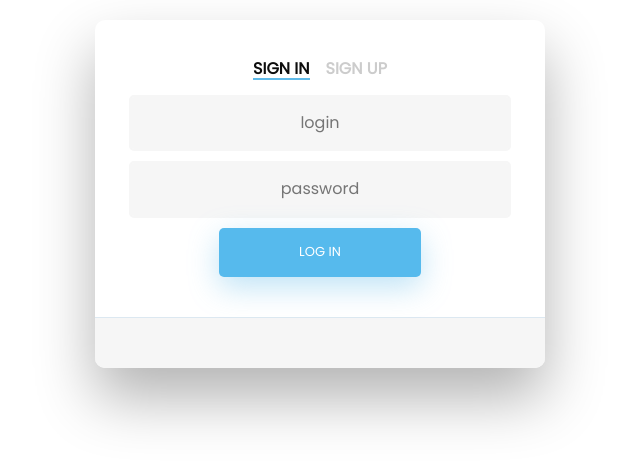
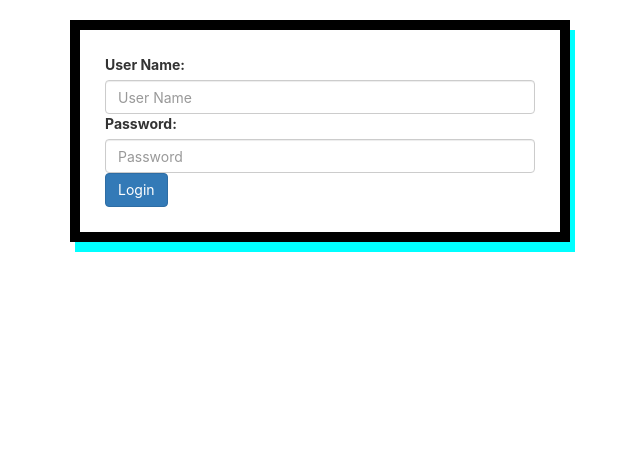
Before and after one commit to jpelegrino25/trainingapp, a React (Create React App) app in the folder training/: page / in a window 1280 px wide. Shown: the top 464 px of the page, without its empty margins (320-960 px from the left). Built offline with nearby package versions, Linux system fonts and the light colour scheme.

Commit message:
Enhance Login page.

```diff
--- a/training/src/components/login/LoginComponent.jsx
+++ b/training/src/components/login/LoginComponent.jsx
@@ -26,7 +26,8 @@ class LoginComponent extends Component {
         })
     }
 
-    login=()=> {
+    login=(e)=> {
+        e.preventDefault();
         const {username,password}=this.state.user;
 
         AuthenticationService.authenticatedBasic(username,password)
@@ -41,46 +42,53 @@ class LoginComponent extends Component {
     render() {
         const {username,password}=this.state.user;
         return (
-            <div className="LoginComponent container">
+            <div className="container">
 
+                <h1 className="text-center"></h1>
 
-                <div className="wrapper fadeInDown">
-                    <div id="formContent">
+                <div className="Login">
+                    <form>
+                        <div className="form-row mb-3">
+                            <div className="col">
+                                <label>User Name:</label>
+                            </div>
+                            <div className="col">
+                                <input type="text"
+                                value={username}
+                                name="username"
+                                onChange={this.handleChangeField}
+                                placeholder="User Name"
+                                className="form-control"/>
+                            </div>
+                        </div>
 
-                        <h2 className="active"> Sign In </h2>
-                        <h2 className="inactive underlineHover">Sign Up </h2>
+                        <div className="form-row mb-3">
+                            <div className="col">
+                                <label>Password:</label>
+                            </div>
+                            <div className="col">
+                                <input type="password"
+                                value={password}
+                                name="password"
+                                placeholder="Password"
+                                onChange={this.handleChangeField}
+                                className="form-control"/>
+                            </div>
+                        </div>
 
-
-                        <div className="fadeIn first">
-                        {/* <img src="http://danielzawadzki.com/codepen/01/icon.svg" id="icon" alt="User Icon" /> */}
+                        <div className="form-row">
+                            <div className="col">
+                            <button className="btn btn-primary"
+                            onClick={this.login}>Login</button>
+                            </div>
                         </div>
 
 
-                        <div>
-                            <input type="text" id="login" className="fadeIn second"
-                            name="username"
-                            placeholder="login"
-                            value={username}
-                            onChange={this.handleChangeField}
-
-                            />
-
-                            <input type="text" id="password" className="fadeIn third"
-                            name="password"
-                            placeholder="password"
-                            value={password}
-                            onChange={this.handleChangeField}
-                            />
-                            <input type="button" onClick={this.login} className="fadeIn fourth" value="Log In"/>
-                        </div>
 
 
-                        <div id="formFooter">
-                        {/* <a className="underlineHover" href="http://google.com" target="_blank">Forgot Password?</a> */}
-                        </div>
+                    </form>
+                </div>
 
-                    </div>
-                </div>
 
 
             </div>
--- a/training/src/components/login/login.css
+++ b/training/src/components/login/login.css
@@ -1,267 +1,7 @@
-@import url('https://fonts.googleapis.com/css?family=Poppins');
-
-/* BASIC */
-
-html {
-  background-color: #56baed;
+.Login {
+  width: 500px;
+  margin: auto;
+  padding: 25px;
+  border: 10px solid black;
+  box-shadow:5px 10px aqua;
 }
-
-body {
-  font-family: "Poppins", sans-serif;
-  height: 100vh;
-}
-
-a {
-  color: #92badd;
-  display:inline-block;
-  text-decoration: none;
-  font-weight: 400;
-}
-
-h2 {
-  text-align: center;
-  font-size: 16px;
-  font-weight: 600;
-  text-transform: uppercase;
-  display:inline-block;
-  margin: 40px 8px 10px 8px;
-  color: #cccccc;
-}
-
-
-
-/* STRUCTURE */
-
-.wrapper {
-  display: flex;
-  align-items: center;
-  flex-direction: column;
-  justify-content: center;
-  width: 100%;
-  min-height: 100%;
-  padding: 20px;
-}
-
-#formContent {
-  -webkit-border-radius: 10px 10px 10px 10px;
-  border-radius: 10px 10px 10px 10px;
-  background: #fff;
-  padding: 30px;
-  width: 90%;
-  max-width: 450px;
-  position: relative;
-  padding: 0px;
-  -webkit-box-shadow: 0 30px 60px 0 rgba(0,0,0,0.3);
-  box-shadow: 0 30px 60px 0 rgba(0,0,0,0.3);
-  text-align: center;
-}
-
-#formFooter {
-  background-color: #f6f6f6;
-  border-top: 1px solid #dce8f1;
-  padding: 25px;
-  text-align: center;
-  -webkit-border-radius: 0 0 10px 10px;
-  border-radius: 0 0 10px 10px;
-}
-
-
-
-/* TABS */
-
-h2.inactive {
-  color: #cccccc;
-}
-
-h2.active {
-  color: #0d0d0d;
-  border-bottom: 2px solid #5fbae9;
-}
-
-
-
-/* FORM TYPOGRAPHY*/
-
-input[type=button], input[type=submit], input[type=reset]  {
-  background-color: #56baed;
-  border: none;
-  color: white;
-  padding: 15px 80px;
-  text-align: center;
-  text-decoration: none;
-  display: inline-block;
-  text-transform: uppercase;
-  font-size: 13px;
-  -webkit-box-shadow: 0 10px 30px 0 rgba(95,186,233,0.4);
-  box-shadow: 0 10px 30px 0 rgba(95,186,233,0.4);
-  -webkit-border-radius: 5px 5px 5px 5px;
-  border-radius: 5px 5px 5px 5px;
-  margin: 5px 20px 40px 20px;
-  -webkit-transition: all 0.3s ease-in-out;
-  -moz-transition: all 0.3s ease-in-out;
-  -ms-transition: all 0.3s ease-in-out;
-  -o-transition: all 0.3s ease-in-out;
-  transition: all 0.3s ease-in-out;
-}
-
-input[type=button]:hover, input[type=submit]:hover, input[type=reset]:hover  {
-  background-color: #39ace7;
-}
-
-input[type=button]:active, input[type=submit]:active, input[type=reset]:active  {
-  -moz-transform: scale(0.95);
-  -webkit-transform: scale(0.95);
-  -o-transform: scale(0.95);
-  -ms-transform: scale(0.95);
-  transform: scale(0.95);
-}
-
-input[type=text] {
-  background-color: #f6f6f6;
-  border: none;
-  color: #0d0d0d;
-  padding: 15px 32px;
-  text-align: center;
-  text-decoration: none;
-  display: inline-block;
-  font-size: 16px;
-  margin: 5px;
-  width: 85%;
-  border: 2px solid #f6f6f6;
-  -webkit-transition: all 0.5s ease-in-out;
-  -moz-transition: all 0.5s ease-in-out;
-  -ms-transition: all 0.5s ease-in-out;
-  -o-transition: all 0.5s ease-in-out;
-  transition: all 0.5s ease-in-out;
-  -webkit-border-radius: 5px 5px 5px 5px;
-  border-radius: 5px 5px 5px 5px;
-}
-
-input[type=text]:focus {
-  background-color: #fff;
-  border-bottom: 2px solid #5fbae9;
-}
-
-input[type=text]:placeholder {
-  color: #cccccc;
-}
-
-
-
-/* ANIMATIONS */
-
-/* Simple CSS3 Fade-in-down Animation */
-.fadeInDown {
-  -webkit-animation-name: fadeInDown;
-  animation-name: fadeInDown;
-  -webkit-animation-duration: 1s;
-  animation-duration: 1s;
-  -webkit-animation-fill-mode: both;
-  animation-fill-mode: both;
-}
-
-@-webkit-keyframes fadeInDown {
-  0% {
-    opacity: 0;
-    -webkit-transform: translate3d(0, -100%, 0);
-    transform: translate3d(0, -100%, 0);
-  }
-  100% {
-    opacity: 1;
-    -webkit-transform: none;
-    transform: none;
-  }
-}
-
-@keyframes fadeInDown {
-  0% {
-    opacity: 0;
-    -webkit-transform: translate3d(0, -100%, 0);
-    transform: translate3d(0, -100%, 0);
-  }
-  100% {
-    opacity: 1;
-    -webkit-transform: none;
-    transform: none;
-  }
-}
-
-/* Simple CSS3 Fade-in Animation */
-@-webkit-keyframes fadeIn { from { opacity:0; } to { opacity:1; } }
-@-moz-keyframes fadeIn { from { opacity:0; } to { opacity:1; } }
-@keyframes fadeIn { from { opacity:0; } to { opacity:1; } }
-
-.fadeIn {
-  opacity:0;
-  -webkit-animation:fadeIn ease-in 1;
-  -moz-animation:fadeIn ease-in 1;
-  animation:fadeIn ease-in 1;
-
-  -webkit-animation-fill-mode:forwards;
-  -moz-animation-fill-mode:forwards;
-  animation-fill-mode:forwards;
-
-  -webkit-animation-duration:1s;
-  -moz-animation-duration:1s;
-  animation-duration:1s;
-}
-
-.fadeIn.first {
-  -webkit-animation-delay: 0.4s;
-  -moz-animation-delay: 0.4s;
-  animation-delay: 0.4s;
-}
-
-.fadeIn.second {
-  -webkit-animation-delay: 0.6s;
-  -moz-animation-delay: 0.6s;
-  animation-delay: 0.6s;
-}
-
-.fadeIn.third {
-  -webkit-animation-delay: 0.8s;
-  -moz-animation-delay: 0.8s;
-  animation-delay: 0.8s;
-}
-
-.fadeIn.fourth {
-  -webkit-animation-delay: 1s;
-  -moz-animation-delay: 1s;
-  animation-delay: 1s;
-}
-
-/* Simple CSS3 Fade-in Animation */
-.underlineHover:after {
-  display: block;
-  left: 0;
-  bottom: -10px;
-  width: 0;
-  height: 2px;
-  background-color: #56baed;
-  content: "";
-  transition: width 0.2s;
-}
-
-.underlineHover:hover {
-  color: #0d0d0d;
-}
-
-.underlineHover:hover:after{
-  width: 100%;
-}
-
-
-
-/* OTHERS */
-
-*:focus {
-    outline: none;
-}
-
-#icon {
-  width:60%;
-}
-
-* {
-  box-sizing: border-box;
-}
```
